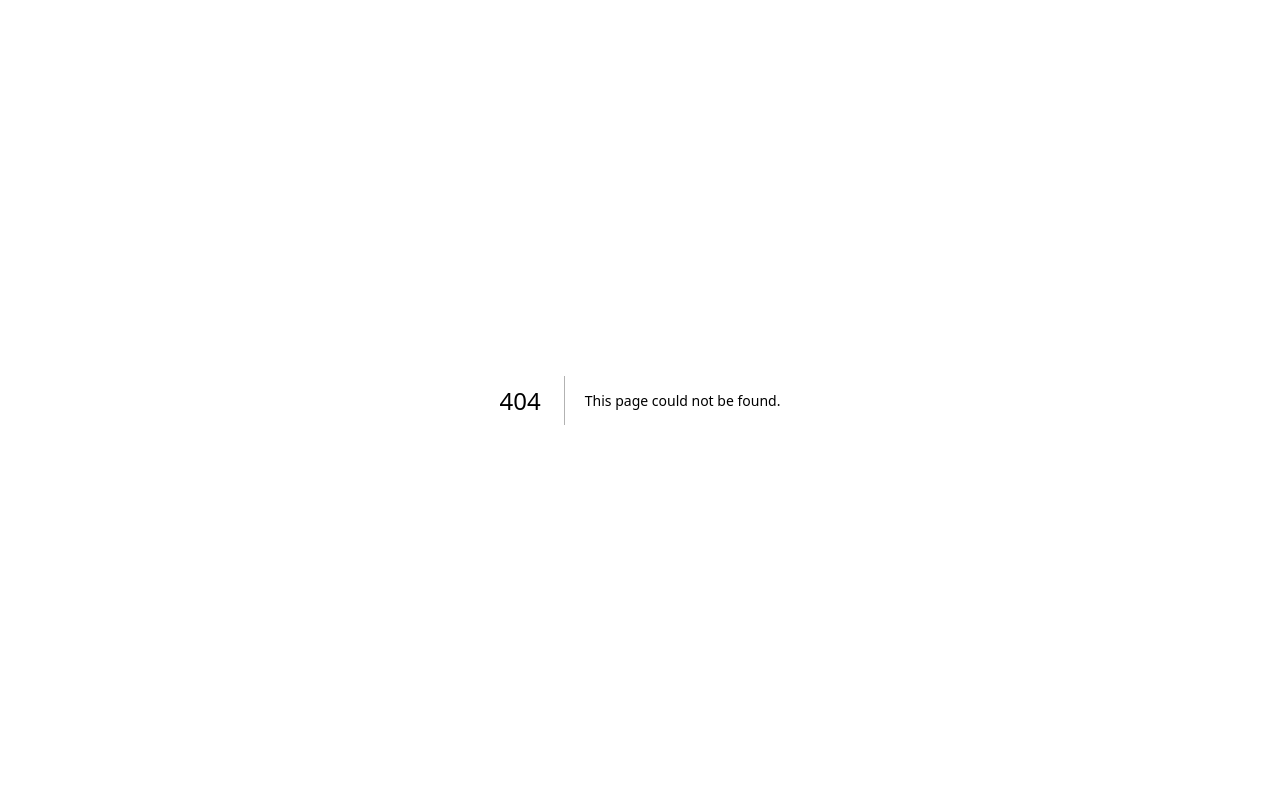
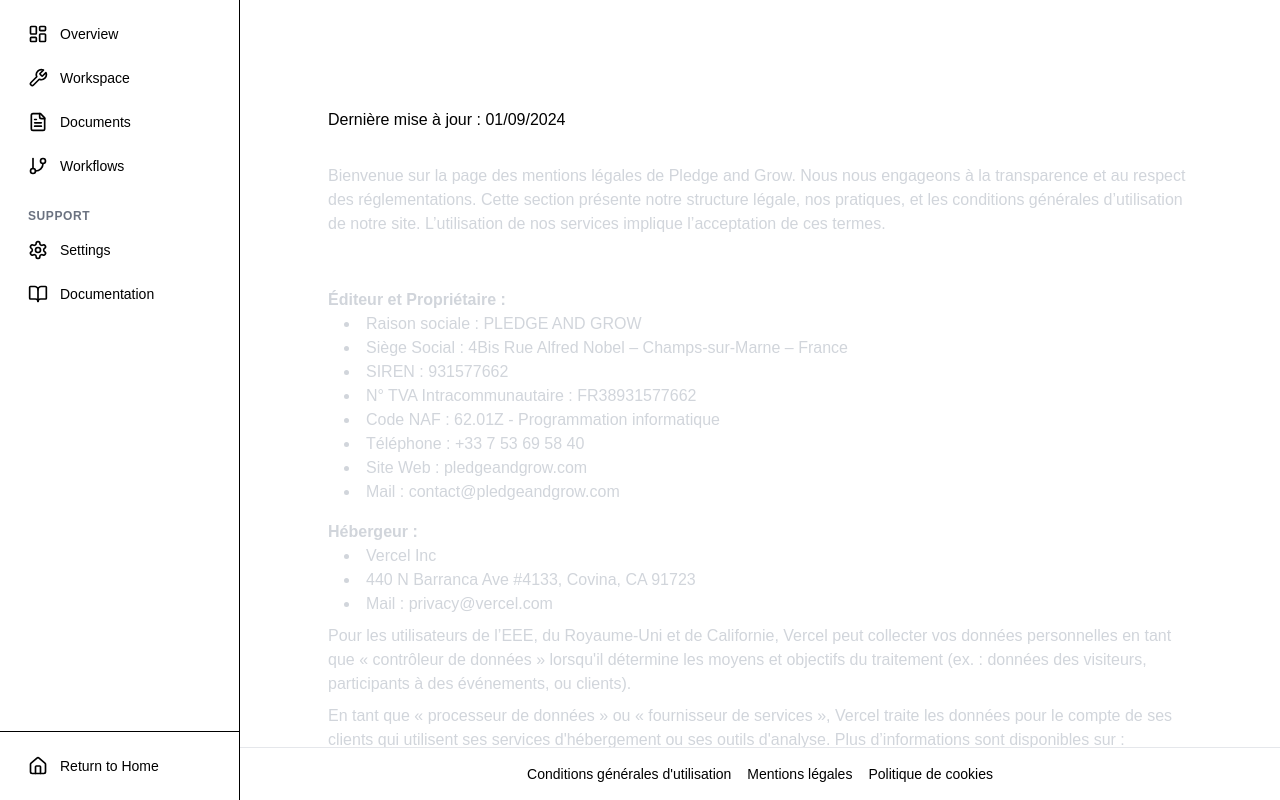
Before and after one commit to pledgeandgrow/pledge-workspace, a Next.js app: page /mentions-legales in a window 1280 px wide. Before the commit this address had no page. Built offline with nearby package versions, Linux system fonts and the light colour scheme.

Commit message:
mentions legales

```diff
--- /dev/null
+++ b/src/app/mentions-legales/layout.tsx
@@ -0,0 +1,20 @@
+import { DashboardSidebar } from "@/components/dashboard/DashboardSidebar";
+import { DashboardFooter } from "@/components/dashboard/DashboardFooter";
+
+export default function MentionsLegalesLayout({
+  children,
+}: {
+  children: React.ReactNode;
+}) {
+  return (
+    <div className="flex h-screen bg-background">
+      <DashboardSidebar />
+      <div className="flex flex-1 flex-col">
+        <div className="flex-1 overflow-auto p-6">
+          {children}
+        </div>
+        <DashboardFooter />
+      </div>
+    </div>
+  );
+}
--- /dev/null
+++ b/src/app/mentions-legales/page.tsx
@@ -0,0 +1,68 @@
+"use client";
+
+export default function MentionsLegalesPage() {
+  return (
+    <div className="max-w-4xl mx-auto px-4 py-10">
+      <h1 className="text-3xl font-bold mb-2 text-white">Mentions légales</h1>
+      <p className="text-muted-foreground mb-8">Dernière mise à jour : 01/09/2024</p>
+
+      <div className="space-y-6 text-sm md:text-base text-gray-300">
+        <p>
+          Bienvenue sur la page des mentions légales de Pledge and Grow. Nous nous engageons à la transparence et au respect des réglementations. Cette section présente notre structure légale, nos pratiques, et les conditions générales d’utilisation de notre site. L’utilisation de nos services implique l’acceptation de ces termes.
+        </p>
+
+        <section>
+          <h2 className="font-semibold text-white mb-1">1. Identification de l'éditeur et de l'hébergeur du site</h2>
+          <p><strong>Éditeur et Propriétaire :</strong></p>
+          <ul className="list-disc list-inside ml-4">
+            <li>Raison sociale : PLEDGE AND GROW</li>
+            <li>Siège Social : 4Bis Rue Alfred Nobel – Champs-sur-Marne – France</li>
+            <li>SIREN : 931577662</li>
+            <li>N° TVA Intracommunautaire : FR38931577662</li>
+            <li>Code NAF : 62.01Z - Programmation informatique</li>
+            <li>Téléphone : +33 7 53 69 58 40</li>
+            <li>Site Web : pledgeandgrow.com</li>
+            <li>Mail : contact@pledgeandgrow.com</li>
+          </ul>
+
+          <p className="mt-4"><strong>Hébergeur :</strong></p>
+          <ul className="list-disc list-inside ml-4">
+            <li>Vercel Inc</li>
+            <li>440 N Barranca Ave #4133, Covina, CA 91723</li>
+            <li>Mail : privacy@vercel.com</li>
+          </ul>
+
+          <p className="mt-2">
+            Pour les utilisateurs de l’EEE, du Royaume-Uni et de Californie, Vercel peut collecter vos données personnelles en tant que « contrôleur de données » lorsqu'il détermine les moyens et objectifs du traitement (ex. : données des visiteurs, participants à des événements, ou clients).
+          </p>
+          <p className="mt-2">
+            En tant que « processeur de données » ou « fournisseur de services », Vercel traite les données pour le compte de ses clients qui utilisent ses services d'hébergement ou ses outils d'analyse. Plus d’informations sont disponibles sur : <a href="https://vercel.com" className="underline text-blue-400" target="_blank">vercel.com</a>
+          </p>
+        </section>
+
+        <section>
+          <h2 className="font-semibold text-white mb-1">2. Accès au site</h2>
+          <p>
+            Le site est accessible par tout endroit, 7j/7, 24h/24 sauf cas de force majeure, interruption programmée ou non et pouvant découler d’une nécessité de maintenance.
+          </p>
+          <p className="mt-2">
+            En cas de modification, interruption ou suspension des services le site pledgeandgrow.com ne saurait être tenu responsable.
+          </p>
+        </section>
+
+        <section>
+          <h2 className="font-semibold text-white mb-1">3. Collecte de données</h2>
+          <p>
+            L’Utilisateur est informé que lors de ses visites sur le site, un cookie peut s’installer automatiquement sur son logiciel de navigation.
+          </p>
+          <p className="mt-2">
+            En naviguant sur le site, il choisit de les accepter ou non. Un cookie est un élément qui ne permet pas d’identifier l’Utilisateur mais sert à enregistrer des informations relatives à la navigation de celui-ci sur le site Internet.
+          </p>
+          <p className="mt-2">
+            L’Utilisateur pourra désactiver ce cookie par l’intermédiaire des paramètres figurant au sein de son logiciel de navigation.
+          </p>
+        </section>
+      </div>
+    </div>
+  );
+}
```
